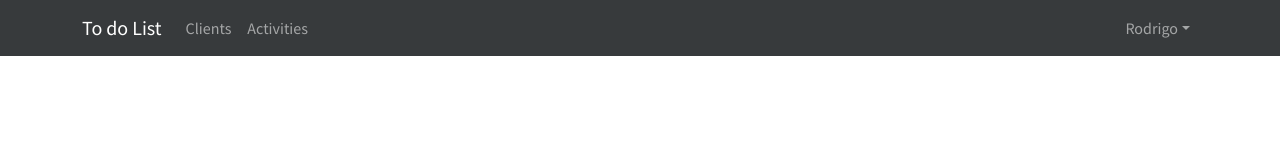
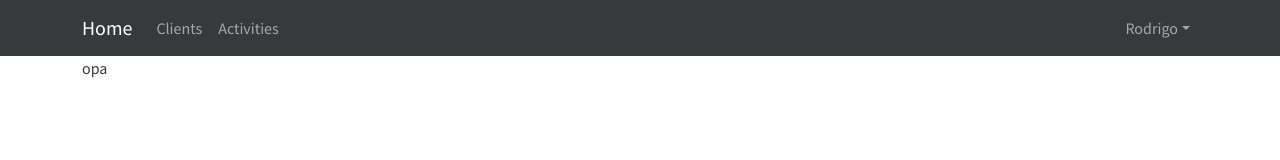
Before and after one commit to rodrigol01/FullStack-ASP-.NET-REACTJS, a React (Create React App) app in the folder frontend/activities-app/: page / in a window 1280 px wide. Shown: the top 160 px of the page. Built offline with nearby package versions, Linux system fonts and the light colour scheme.

Commit message:
fixing routes

```diff
--- a/frontend/activities-app/src/App.js
+++ b/frontend/activities-app/src/App.js
@@ -1,21 +1,21 @@
 import "./App.css";
 import Activity from "./pages/activities/Activity";
-import { Switch, Route } from "react-router-dom";
+import { Route, Switch } from "react-router-dom";
 
 export default function App() {
   return (
-    <>
+    <Switch>
+      <Route path="/" exact component={Home} />
       <Route path="/activities" component={Activity} />
       <Route path="/clients" component={Client} />
-      <Route path="/home" component={Home} />
-    </>
+    </Switch>
   );
 }
 
 const Home = () => {
-  return <div>home</div>;
+  return <div>opa </div>;
 };
 
 const Client = () => {
-  <div>clients</div>;
+  return <div>aaaaaaaaaaaS</div>;
 };
--- a/frontend/activities-app/src/components/Menu.jsx
+++ b/frontend/activities-app/src/components/Menu.jsx
@@ -5,7 +5,7 @@ export default function Menu() {
     return (
         <Navbar bg="dark" expand="lg" variant='dark'>
             <Container>
-                <Navbar.Brand as={NavLink} to='/home'>To do List</Navbar.Brand>
+                <Navbar.Brand as={NavLink} to='/'>Home</Navbar.Brand>
                 <Navbar.Toggle aria-controls="basic-navbar-nav" />
                 <Navbar.Collapse id="basic-navbar-nav">
                     <Nav className="me-auto">
```
